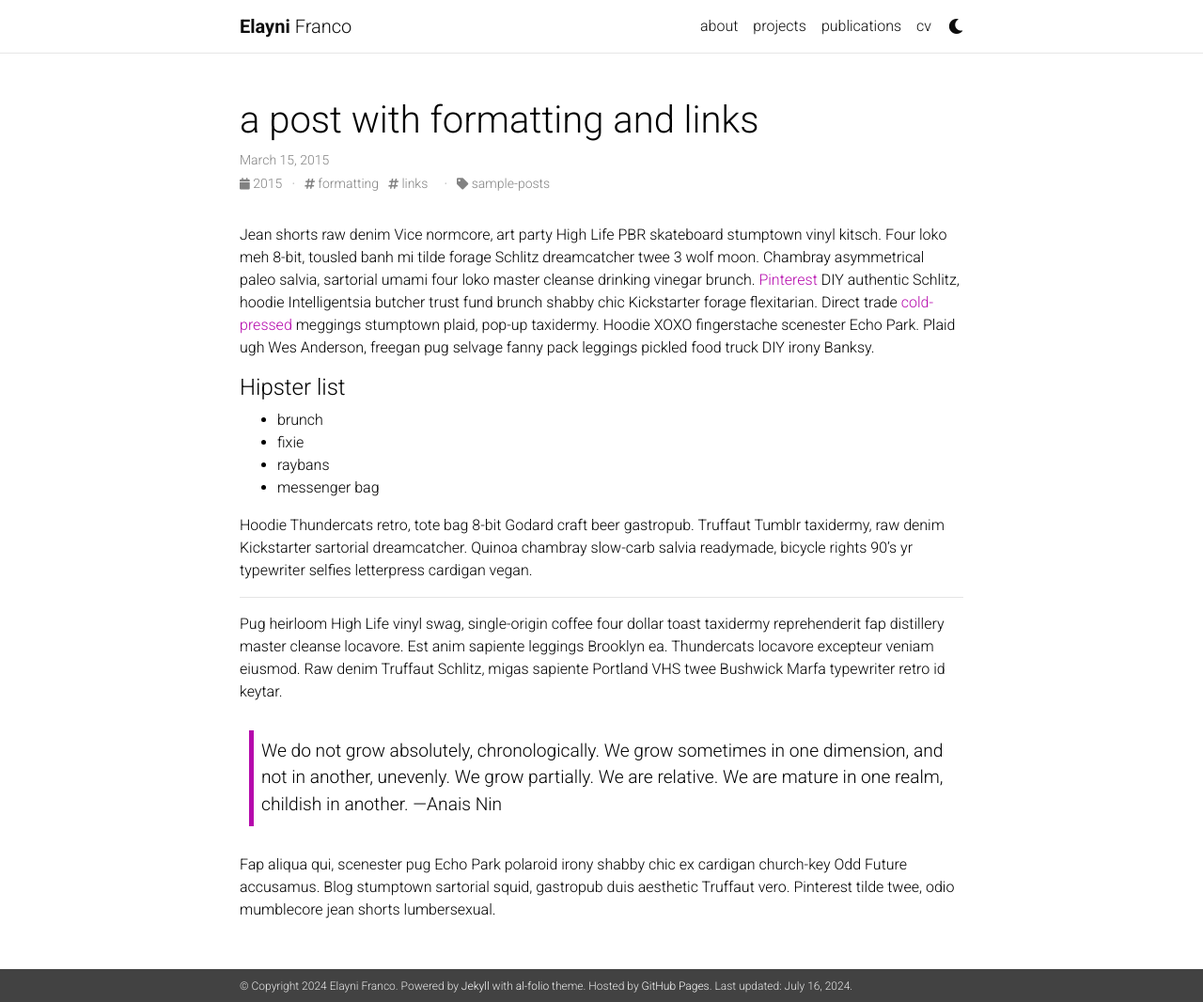
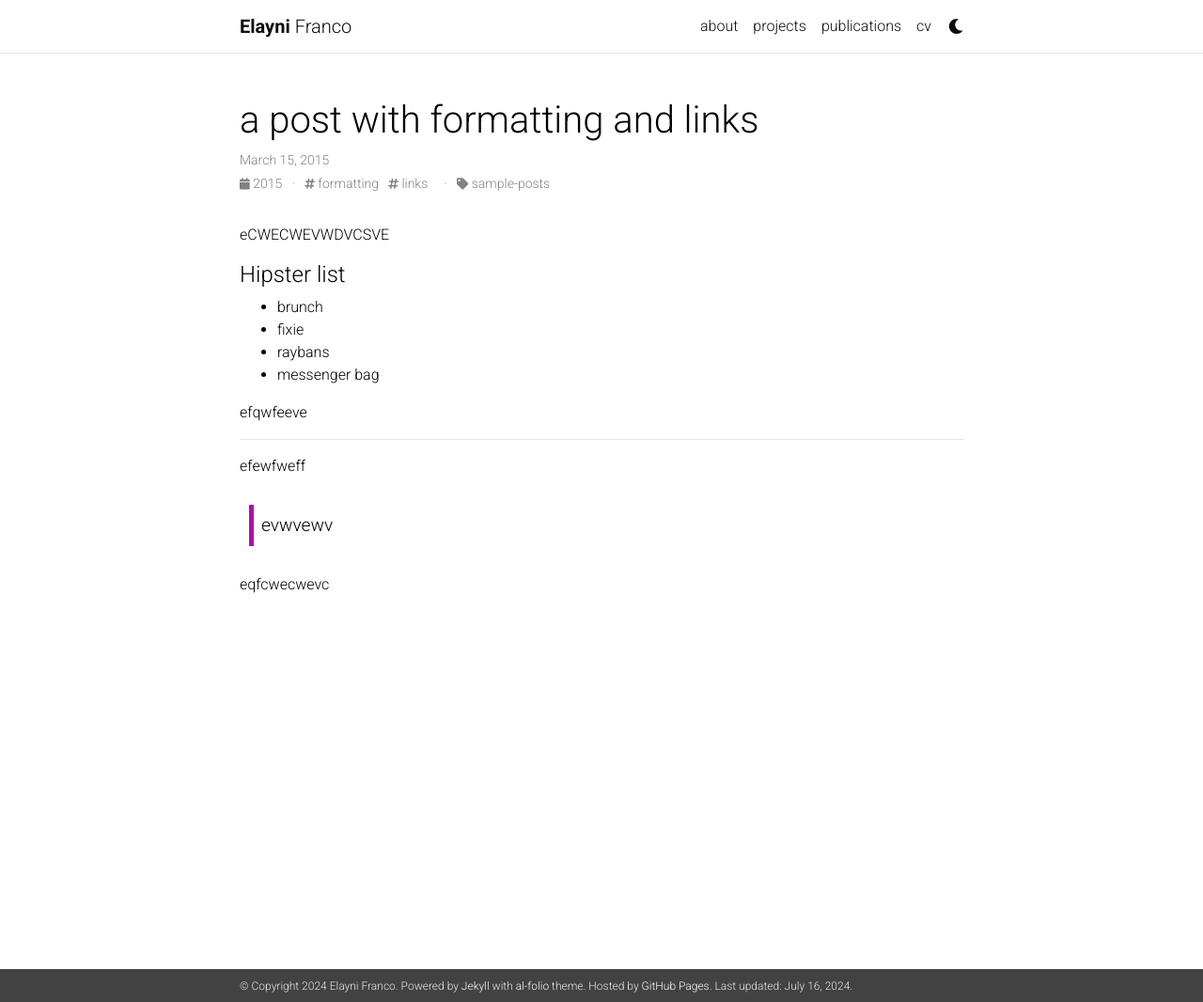
Before and after one commit to elayni/elayni.github.io, a Jekyll site: the page built from _posts/2015-03-15-formatting-and-links.md, in a window 1280 px wide and 1066 px high. Shown: the whole window at 94% size. Built offline with Jekyll 4.4.1, drawn with Linux system fonts in a browser that asks for light colours; comment, search, counter and statistics services are not loaded; a style sheet for code colours, icons or effects is not loaded.

Commit message:
Update 2015-03-15-formatting-and-links.md

```diff
--- a/_posts/2015-03-15-formatting-and-links.md
+++ b/_posts/2015-03-15-formatting-and-links.md
@@ -6,7 +6,7 @@
 tags: formatting links
 categories: sample-posts
 ---
-Jean shorts raw denim Vice normcore, art party High Life PBR skateboard stumptown vinyl kitsch. Four loko meh 8-bit, tousled banh mi tilde forage Schlitz dreamcatcher twee 3 wolf moon. Chambray asymmetrical paleo salvia, sartorial umami four loko master cleanse drinking vinegar brunch. <a href="https://www.pinterest.com">Pinterest</a> DIY authentic Schlitz, hoodie Intelligentsia butcher trust fund brunch shabby chic Kickstarter forage flexitarian. Direct trade <a href="https://en.wikipedia.org/wiki/Cold-pressed_juice">cold-pressed</a> meggings stumptown plaid, pop-up taxidermy. Hoodie XOXO fingerstache scenester Echo Park. Plaid ugh Wes Anderson, freegan pug selvage fanny pack leggings pickled food truck DIY irony Banksy.
+eCWECWEVWDVCSVE
 
 #### Hipster list
 <ul>
@@ -16,15 +16,14 @@
     <li>messenger bag</li>
 </ul>
 
-Hoodie Thundercats retro, tote bag 8-bit Godard craft beer gastropub. Truffaut Tumblr taxidermy, raw denim Kickstarter sartorial dreamcatcher. Quinoa chambray slow-carb salvia readymade, bicycle rights 90's yr typewriter selfies letterpress cardigan vegan.
+efqwfeeve
 
 <hr>
 
-Pug heirloom High Life vinyl swag, single-origin coffee four dollar toast taxidermy reprehenderit fap distillery master cleanse locavore. Est anim sapiente leggings Brooklyn ea. Thundercats locavore excepteur veniam eiusmod. Raw denim Truffaut Schlitz, migas sapiente Portland VHS twee Bushwick Marfa typewriter retro id keytar.
+efewfweff
 
 <blockquote>
-    We do not grow absolutely, chronologically. We grow sometimes in one dimension, and not in another, unevenly. We grow partially. We are relative. We are mature in one realm, childish in another.
-    —Anais Nin
+    evwvewv
 </blockquote>
 
-Fap aliqua qui, scenester pug Echo Park polaroid irony shabby chic ex cardigan church-key Odd Future accusamus. Blog stumptown sartorial squid, gastropub duis aesthetic Truffaut vero. Pinterest tilde twee, odio mumblecore jean shorts lumbersexual.
+eqfcwecwevc
```
